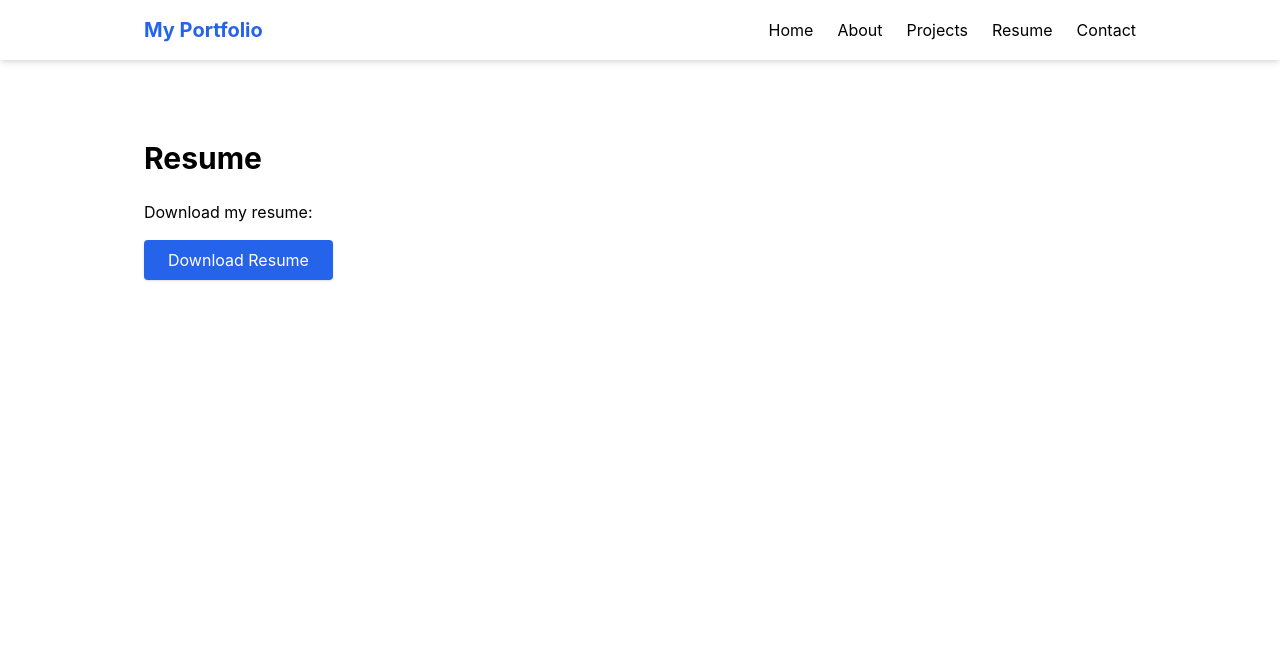
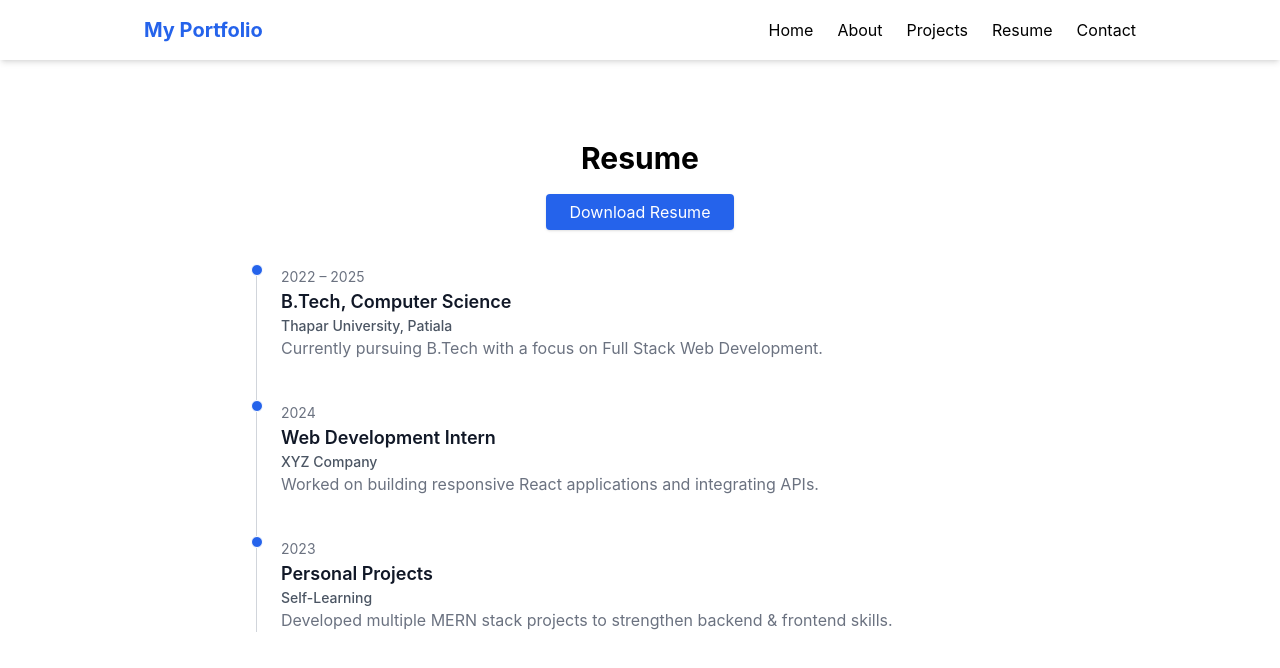
Before and after one commit to gautamb817/major-project-internsElite, a React (Create React App) app in the folder client/: page /resume in a window 1280 px wide. Shown: the top 668 px of the page. Built offline with nearby package versions, Linux system fonts and the light colour scheme.

Commit message:
added timeline

```diff
--- a/client/src/pages/Resume.jsx
+++ b/client/src/pages/Resume.jsx
@@ -1,15 +1,54 @@
 export default function Resume() {
+  const experiences = [
+    {
+      year: "2022 – 2025",
+      title: "B.Tech, Computer Science",
+      place: "Thapar University, Patiala",
+      description: "Currently pursuing B.Tech with a focus on Full Stack Web Development.",
+    },
+    {
+      year: "2024",
+      title: "Web Development Intern",
+      place: "XYZ Company",
+      description: "Worked on building responsive React applications and integrating APIs.",
+    },
+    {
+      year: "2023",
+      title: "Personal Projects",
+      place: "Self-Learning",
+      description: "Developed multiple MERN stack projects to strengthen backend & frontend skills.",
+    },
+  ];
+
   return (
-    <section className="py-12">
-      <h2 className="text-3xl font-bold mb-6">Resume</h2>
-      <p>Download my resume:</p>
+    <section id="resume" className="py-12">
+      <h2 className="text-3xl font-bold mb-6 text-center">Resume</h2>
+
+      {/* Download Button */}
+      <div className="text-center mb-10">
         <a
           href="/resume.pdf"
           download
-        className="mt-4 inline-block px-6 py-2 bg-blue-600 text-white rounded shadow hover:bg-blue-700"
+          className="px-6 py-2 bg-blue-600 text-white rounded shadow hover:bg-blue-700"
         >
           Download Resume
         </a>
+      </div>
+
+      {/* Timeline */}
+      <div className="relative border-l border-gray-300 max-w-3xl mx-auto">
+        {experiences.map((exp, index) => (
+          <div key={index} className="mb-10 ml-6">
+            <div className="absolute w-3 h-3 bg-blue-600 rounded-full -left-1.5 border border-white"></div>
+            <time className="mb-1 text-sm font-normal leading-none text-gray-500">
+              {exp.year}
+            </time>
+            <h3 className="text-lg font-semibold text-gray-900">{exp.title}</h3>
+            <p className="text-sm font-medium text-gray-600">{exp.place}</p>
+            <p className="mb-4 text-base font-normal text-gray-500">{exp.description}</p>
+          </div>
+        ))}
+      </div>
     </section>
   );
 }
```
Lines whose indentation alone changed are shown as unchanged.
